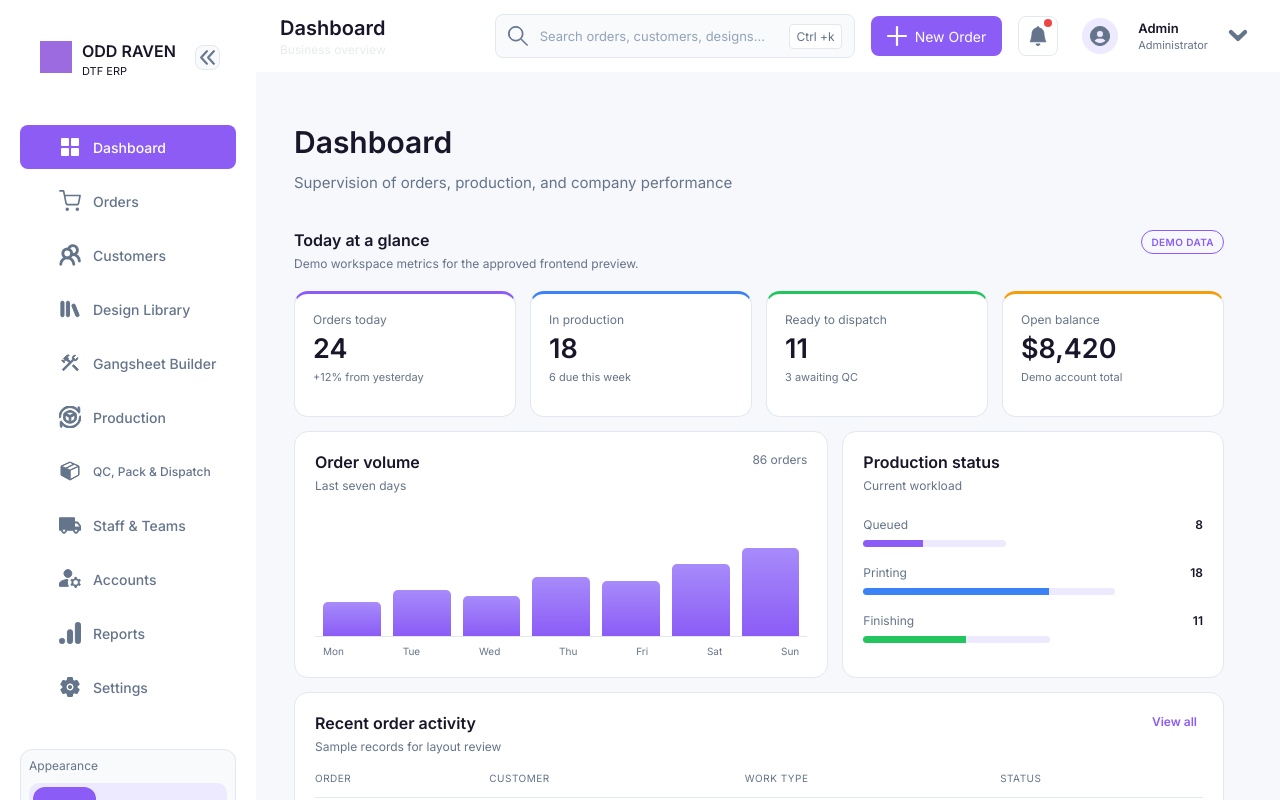
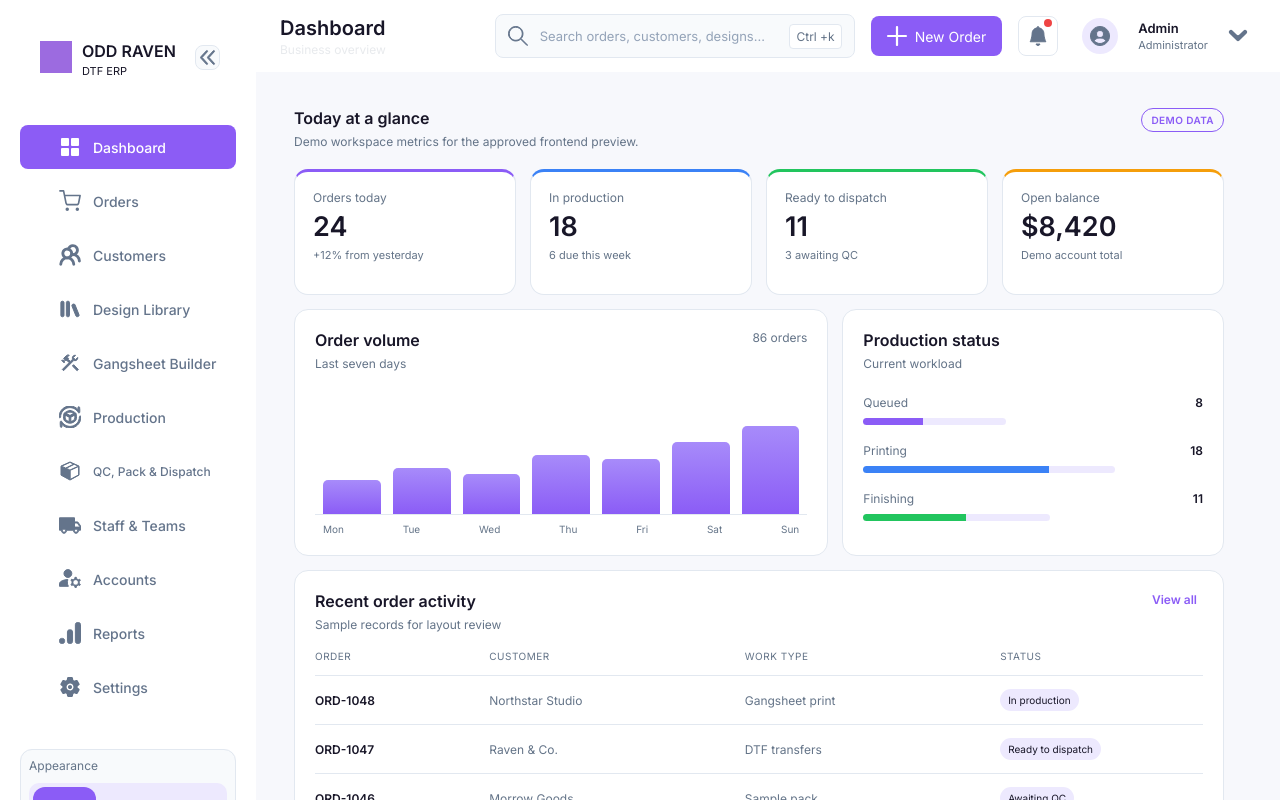
Before and after one commit to Oddravengit/KMS, a React (Vite) app in the folder apps/web/: page / in a window 1280 px wide. Shown: the top 800 px of the page. Built offline with nearby package versions, Linux system fonts and the light colour scheme.

Commit message:
Keep route titles in top header only

```diff
--- a/apps/web/src/App.tsx
+++ b/apps/web/src/App.tsx
@@ -23,12 +23,6 @@ export function App() {
           subtitle={page?.subtitle ?? "Unknown destination"}
         />
         <main id="main-content" tabIndex={-1}>
-          <h1>{page?.label ?? "Page not found"}</h1>
-          <p className="page-description">
-            {page?.description ??
-              page?.subtitle ??
-              "This workspace page does not exist."}
-          </p>
           {page?.path === "/" ? <DashboardOverview /> : <section className="workspace-card" aria-label="Page workspace">
             <h2>PAGE NAVIGATION PROTOTYPE</h2>
             <p>
--- a/apps/web/src/styles.css
+++ b/apps/web/src/styles.css
@@ -428,7 +428,7 @@ kbd {
   background: var(--bg-selected);
 }
 main {
-  padding: 52px 56px 46px 38px;
+  padding: 36px 56px 46px 38px;
   outline: none;
 }
 h1 {
@@ -464,7 +464,7 @@ h1 {
   font-size: 13px;
   color: var(--text-secondary);
 }
-.dashboard-overview { margin-top: 38px; }
+.dashboard-overview { margin-top: 0; }
 .dashboard-heading-row, .panel-heading { display: flex; align-items: flex-start; justify-content: space-between; gap: 16px; }
 .dashboard-heading-row h2, .panel-heading h2 { margin: 0; font-size: 16px; font-weight: 600; }
 .dashboard-heading-row p, .panel-heading p { margin: 6px 0 0; color: var(--text-secondary); font-size: 12px; }
```
Also changed, not shown: 2 other files (tests, documents, lock files or other folders).
